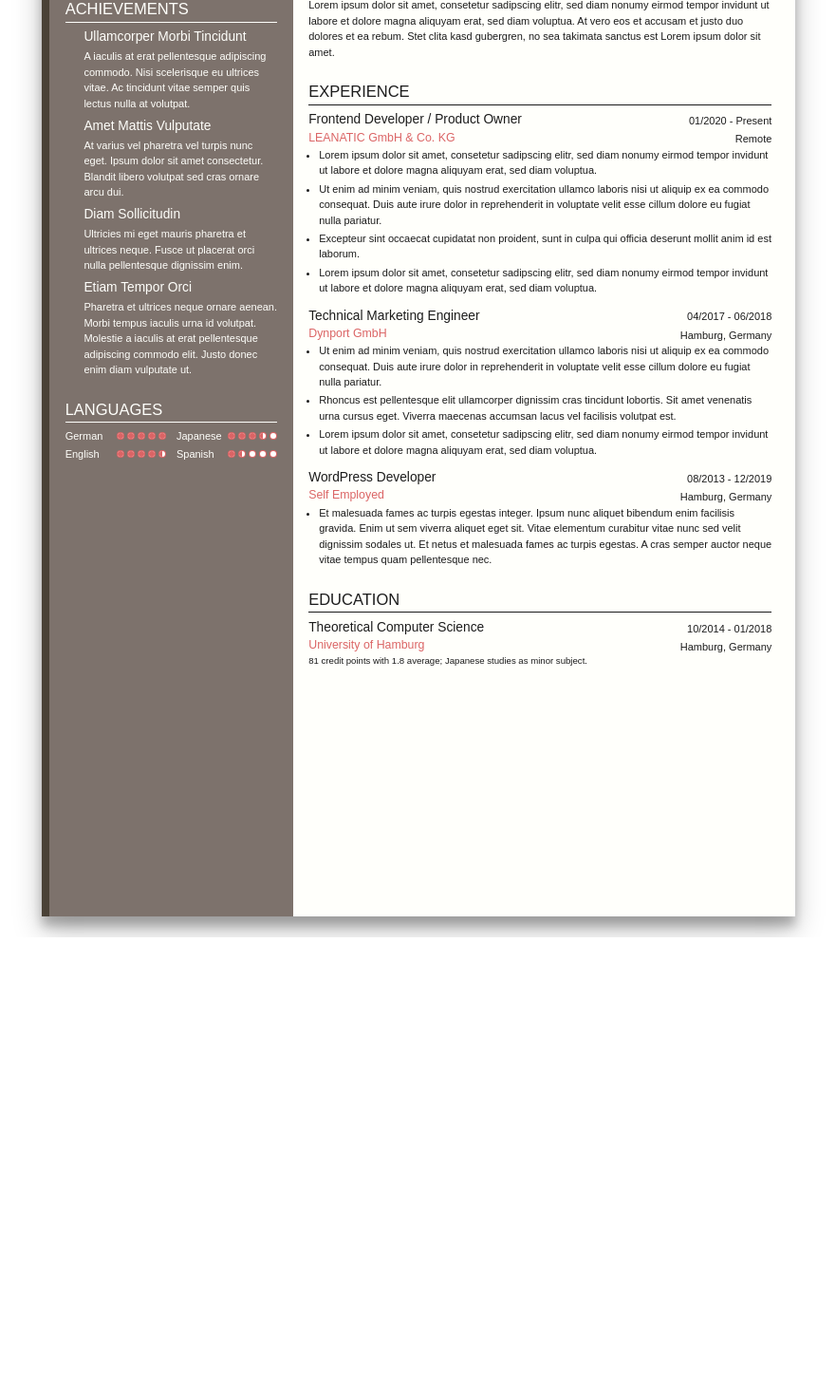
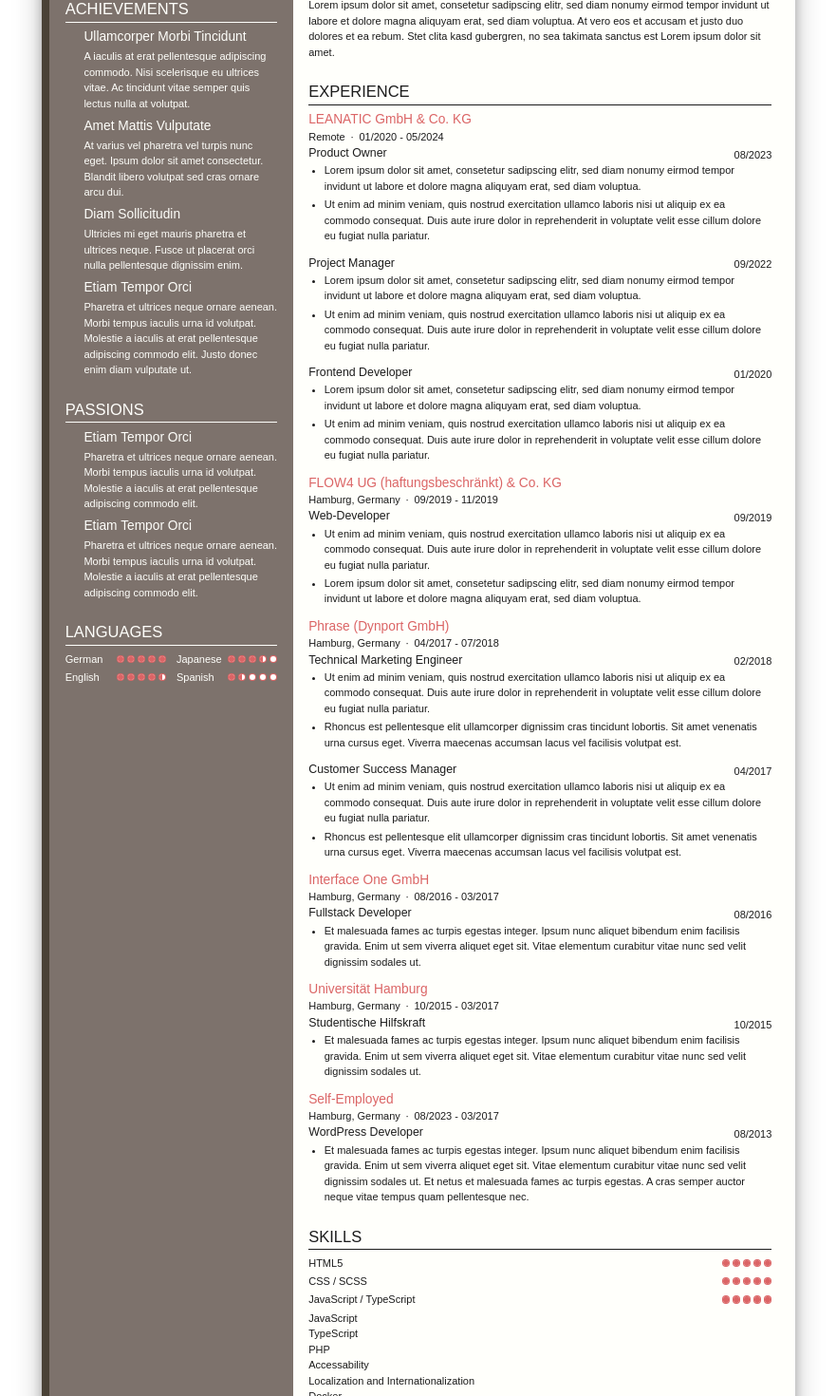
Before and after one commit to janlucaklees/curriculum-vitae, a SvelteKit app: page / in a window 1280 px wide. Shown: the part 180-1650 px from the top of the page at 95% size, without its empty margins (199-1080 px from the left). Before the commit the page ends 1167 px from the top, so only its background shows below. Built offline with nearby package versions, Linux system fonts and the light colour scheme; some icons are missing; a web font is replaced by a local one.

Commit message:
Updated experiences; Improved design

```diff
--- /dev/null
+++ b/src/components/company.svelte
@@ -0,0 +1,18 @@
+<script>
+	export let companyName;
+	export let location;
+	export let start;
+	export let end;
+</script>
+
+<section class="mb-4">
+	<h3 class="text-xl text-subline">{companyName}</h3>
+
+	<div class="flex gap-2">
+		<div>{location}</div>
+		&middot;
+		<div>{start} - {end}</div>
+	</div>
+
+	<slot />
+</section>
--- /dev/null
+++ b/src/components/position.svelte
@@ -0,0 +1,13 @@
+<script>
+	export let jobTitle;
+	export let start;
+</script>
+
+<section class="mb-4">
+	<div class="flex justify-between items-end">
+		<h3 class="text-lg">{jobTitle}</h3>
+		<div>{start}</div>
+	</div>
+
+	<slot />
+</section>
--- a/src/routes/+page.svelte
+++ b/src/routes/+page.svelte
@@ -1,16 +1,23 @@
 <script>
 	import {
+		BulbOutline,
+		ConstructOutline,
 		GitPullRequestOutline,
+		HammerOutline,
 		LocationOutline,
 		LogoGithub,
 		MailOutline,
 		MedalOutline,
+		ServerOutline,
+		TerminalOutline,
 		TrophyOutline
 	} from 'svelte-ionicons';
 	import Card from '../components/card.svelte';
 	import Section from '../components/section.svelte';
-	import Experience from '../components/experience.svelte';
+	import Position from '../components/position.svelte';
+	import Company from '../components/company.svelte';
 	import Rating from '../components/rating.svelte';
+	import Education from '../components/education.svelte';
 </script>
 
 <div class="pt-8 pr-6 pl-6 border-r-8 border-transparent">
@@ -24,7 +31,7 @@
 		</ul>
 	</header>
 
-	<Section title="Summary">
+	<Section title="About Me">
 		<p>
 			Lorem ipsum dolor sit amet, consetetur sadipscing elitr, sed diam nonumy eirmod tempor
 			invidunt ut labore et dolore magna aliquyam erat, sed diam voluptua. At vero eos et accusam et
@@ -34,13 +41,17 @@
 	</Section>
 
 	<Section title="Experience">
-		<Experience
-			jobTitle="Frontend Developer / Product Owner"
+		<Company
+			companyName="LEANATIC GmbH & Co. KG"
 			location="Remote"
-			duration="01/2020 - Present"
-			companyName="LEANATIC GmbH & Co. KG"
+			start="01/2020"
+			end="05/2024"
 		>
-			<ul class="pl-4 list-disc">
+			<Position
+				jobTitle="Product Owner"
+				start="08/2023"
+			>
+				<ul class="pl-6 list-disc">
 					<li class="mb-1">
 						Lorem ipsum dolor sit amet, consetetur sadipscing elitr, sed diam nonumy eirmod tempor
 						invidunt ut labore et dolore magna aliquyam erat, sed diam voluptua.
@@ -50,23 +61,79 @@
 						commodo consequat. Duis aute irure dolor in reprehenderit in voluptate velit esse cillum
 						dolore eu fugiat nulla pariatur.
 					</li>
+				</ul>
+			</Position>
+
+			<Position
+				jobTitle="Project Manager"
+				start="09/2022"
+			>
+				<ul class="pl-6 list-disc">
 					<li class="mb-1">
-					Excepteur sint occaecat cupidatat non proident, sunt in culpa qui officia deserunt mollit
-					anim id est laborum.
+						Lorem ipsum dolor sit amet, consetetur sadipscing elitr, sed diam nonumy eirmod tempor
+						invidunt ut labore et dolore magna aliquyam erat, sed diam voluptua.
+					</li>
+					<li class="mb-1">
+						Ut enim ad minim veniam, quis nostrud exercitation ullamco laboris nisi ut aliquip ex ea
+						commodo consequat. Duis aute irure dolor in reprehenderit in voluptate velit esse cillum
+						dolore eu fugiat nulla pariatur.
+					</li>
+				</ul>
+			</Position>
+
+			<Position
+				jobTitle="Frontend Developer"
+				start="01/2020"
+			>
+				<ul class="pl-6 list-disc">
+					<li class="mb-1">
+						Lorem ipsum dolor sit amet, consetetur sadipscing elitr, sed diam nonumy eirmod tempor
+						invidunt ut labore et dolore magna aliquyam erat, sed diam voluptua.
+					</li>
+					<li class="mb-1">
+						Ut enim ad minim veniam, quis nostrud exercitation ullamco laboris nisi ut aliquip ex ea
+						commodo consequat. Duis aute irure dolor in reprehenderit in voluptate velit esse cillum
+						dolore eu fugiat nulla pariatur.
+					</li>
+				</ul>
+			</Position>
+		</Company>
+
+		<Company
+			companyName="FLOW4 UG (haftungsbeschränkt) & Co. KG"
+			location="Hamburg, Germany"
+			start="09/2019"
+			end="11/2019"
+		>
+			<Position
+				jobTitle="Web-Developer"
+				start="09/2019"
+			>
+				<ul class="pl-6 list-disc">
+					<li class="mb-1">
+						Ut enim ad minim veniam, quis nostrud exercitation ullamco laboris nisi ut aliquip ex ea
+						commodo consequat. Duis aute irure dolor in reprehenderit in voluptate velit esse cillum
+						dolore eu fugiat nulla pariatur.
 					</li>
 					<li class="">
 						Lorem ipsum dolor sit amet, consetetur sadipscing elitr, sed diam nonumy eirmod tempor
 						invidunt ut labore et dolore magna aliquyam erat, sed diam voluptua.
 					</li>
 				</ul>
-		</Experience>
-		<Experience
+			</Position>
+		</Company>
+
+		<Company
+			companyName="Phrase (Dynport GmbH)"
+			location="Hamburg, Germany"
+			start="04/2017"
+			end="07/2018"
+		>
+			<Position
 				jobTitle="Technical Marketing Engineer"
-			location="Hamburg, Germany"
-			duration="04/2017 - 06/2018"
-			companyName="Dynport GmbH"
+				start="02/2018"
 			>
-			<ul class="pl-4 list-disc">
+				<ul class="pl-6 list-disc">
 					<li class="mb-1">
 						Ut enim ad minim veniam, quis nostrud exercitation ullamco laboris nisi ut aliquip ex ea
 						commodo consequat. Duis aute irure dolor in reprehenderit in voluptate velit esse cillum
@@ -76,19 +143,78 @@
 						Rhoncus est pellentesque elit ullamcorper dignissim cras tincidunt lobortis. Sit amet
 						venenatis urna cursus eget. Viverra maecenas accumsan lacus vel facilisis volutpat est.
 					</li>
-				<li class="">
-					Lorem ipsum dolor sit amet, consetetur sadipscing elitr, sed diam nonumy eirmod tempor
-					invidunt ut labore et dolore magna aliquyam erat, sed diam voluptua.
+				</ul>
+			</Position>
+
+			<Position
+				jobTitle="Customer Success Manager"
+				start="04/2017"
+			>
+				<ul class="pl-6 list-disc">
+					<li class="mb-1">
+						Ut enim ad minim veniam, quis nostrud exercitation ullamco laboris nisi ut aliquip ex ea
+						commodo consequat. Duis aute irure dolor in reprehenderit in voluptate velit esse cillum
+						dolore eu fugiat nulla pariatur.
+					</li>
+					<li class="mb-1">
+						Rhoncus est pellentesque elit ullamcorper dignissim cras tincidunt lobortis. Sit amet
+						venenatis urna cursus eget. Viverra maecenas accumsan lacus vel facilisis volutpat est.
 					</li>
 				</ul>
-		</Experience>
-		<Experience
+			</Position>
+		</Company>
+
+		<Company
+			companyName="Interface One GmbH"
+			location="Hamburg, Germany"
+			start="08/2016"
+			end="03/2017"
+		>
+			<Position
+				jobTitle="Fullstack Developer"
+				start="08/2016"
+			>
+				<ul class="pl-6 list-disc">
+					<li class="">
+						Et malesuada fames ac turpis egestas integer. Ipsum nunc aliquet bibendum enim facilisis
+						gravida. Enim ut sem viverra aliquet eget sit. Vitae elementum curabitur vitae nunc sed
+						velit dignissim sodales ut.
+					</li>
+				</ul>
+			</Position>
+		</Company>
+
+		<Company
+			companyName="Universität Hamburg"
+			location="Hamburg, Germany"
+			start="10/2015"
+			end="03/2017"
+		>
+			<Position
+				jobTitle="Studentische Hilfskraft"
+				start="10/2015"
+			>
+				<ul class="pl-6 list-disc">
+					<li class="">
+						Et malesuada fames ac turpis egestas integer. Ipsum nunc aliquet bibendum enim facilisis
+						gravida. Enim ut sem viverra aliquet eget sit. Vitae elementum curabitur vitae nunc sed
+						velit dignissim sodales ut.
+					</li>
+				</ul>
+			</Position>
+		</Company>
+
+		<Company
+			companyName="Self-Employed"
+			location="Hamburg, Germany"
+			start="08/2023"
+			end="03/2017"
+		>
+			<Position
 				jobTitle="WordPress Developer"
-			location="Hamburg, Germany"
-			duration="08/2013 - 12/2019"
-			companyName="Self Employed"
+				start="08/2013"
 			>
-			<ul class="pl-4 list-disc">
+				<ul class="pl-6 list-disc">
 					<li class="">
 						Et malesuada fames ac turpis egestas integer. Ipsum nunc aliquet bibendum enim facilisis
 						gravida. Enim ut sem viverra aliquet eget sit. Vitae elementum curabitur vitae nunc sed
@@ -96,33 +222,52 @@
 						auctor neque vitae tempus quam pellentesque nec.
 					</li>
 				</ul>
-		</Experience>
+			</Position>
+		</Company>
 	</Section>
-	<!--
+
 	<Section title="Skills">
 		<ul>
-			<li>HTML</li>
-			<li>CSS / SCSS</li>
+			<li>
+				<Rating
+					label="HTML5"
+					rating="5"
+				/>
+			</li>
+			<li>
+				<Rating
+					label="CSS / SCSS"
+					rating="5"
+				/>
+			</li>
+			<li>
+				<Rating
+					label="JavaScript / TypeScript"
+					rating="5"
+				/>
+			</li>
 			<li>JavaScript</li>
 			<li>TypeScript</li>
 			<li>PHP</li>
+			<li>Accessability</li>
+			<li>Localization and Internationalization</li>
 		</ul>
 		<ul>
 			<li>Docker</li>
 			<li>Vue</li>
 			<li>React</li>
 		</ul>
-	</Section> -->
+	</Section>
 
 	<Section title="Education">
-		<Experience
-			jobTitle="Theoretical Computer Science"
+		<Education
+			jobTitle="B. sc. in Theoretical Computer Science"
 			location="Hamburg, Germany"
 			duration="10/2014 - 01/2018"
 			companyName="University of Hamburg"
 		>
 			<p class="text-sm">81 credit points with 1.8 average; Japanese studies as minor subject.</p>
-		</Experience>
+		</Education>
 	</Section>
 </div>
 
@@ -134,19 +279,31 @@
 	/>
 
 	<Section title="Achievements">
-		<Card title="Ullamcorper Morbi Tincidunt" icon={GitPullRequestOutline}>
+		<Card
+			title="Ullamcorper Morbi Tincidunt"
+			icon={GitPullRequestOutline}
+		>
 			A iaculis at erat pellentesque adipiscing commodo. Nisi scelerisque eu ultrices vitae. Ac
 			tincidunt vitae semper quis lectus nulla at volutpat.
 		</Card>
-		<Card title="Amet Mattis Vulputate" icon={MedalOutline}>
+		<Card
+			title="Amet Mattis Vulputate"
+			icon={MedalOutline}
+		>
 			At varius vel pharetra vel turpis nunc eget. Ipsum dolor sit amet consectetur. Blandit libero
 			volutpat sed cras ornare arcu dui.
 		</Card>
-		<Card title="Diam Sollicitudin" icon={TrophyOutline}>
+		<Card
+			title="Diam Sollicitudin"
+			icon={TrophyOutline}
+		>
 			Ultricies mi eget mauris pharetra et ultrices neque. Fusce ut placerat orci nulla pellentesque
 			dignissim enim.
 		</Card>
-		<Card title="Etiam Tempor Orci" icon={TrophyOutline}>
+		<Card
+			title="Etiam Tempor Orci"
+			icon={BulbOutline}
+		>
 			Pharetra et ultrices neque ornare aenean. Morbi tempus iaculis urna id volutpat. Molestie a
 			iaculis at erat pellentesque adipiscing commodo elit. Justo donec enim diam vulputate ut.
 		</Card>
@@ -167,20 +324,48 @@
 		</ul> -->
 	</Section>
 
-	<!-- <Section title="Passions"></Section> -->
+	<Section title="Passions">
+		<Card
+			title="Etiam Tempor Orci"
+			icon={TerminalOutline}
+		>
+			Pharetra et ultrices neque ornare aenean. Morbi tempus iaculis urna id volutpat. Molestie a
+			iaculis at erat pellentesque adipiscing commodo elit.
+		</Card>
+		<Card
+			title="Etiam Tempor Orci"
+			icon={ConstructOutline}
+		>
+			Pharetra et ultrices neque ornare aenean. Morbi tempus iaculis urna id volutpat. Molestie a
+			iaculis at erat pellentesque adipiscing commodo elit.
+		</Card>
+	</Section>
+
 	<Section title="Languages">
 		<ul class="grid grid-cols-2 gap-x-4 grid-">
 			<li>
-				<Rating label="German" rating="5" />
+				<Rating
+					label="German"
+					rating="5"
+				/>
 			</li>
 			<li>
-				<Rating label="Japanese" rating="3.5" />
+				<Rating
+					label="Japanese"
+					rating="3.5"
+				/>
 			</li>
 			<li>
-				<Rating label="English" rating="4.5" />
+				<Rating
+					label="English"
+					rating="4.5"
+				/>
 			</li>
 			<li>
-				<Rating label="Spanish" rating="1.5" />
+				<Rating
+					label="Spanish"
+					rating="1.5"
+				/>
 			</li>
 		</ul>
 	</Section>
```
Also changed, not shown: src/components/education.svelte (renamed from src/components/experience.svelte). Lines whose indentation alone changed are shown as unchanged.
